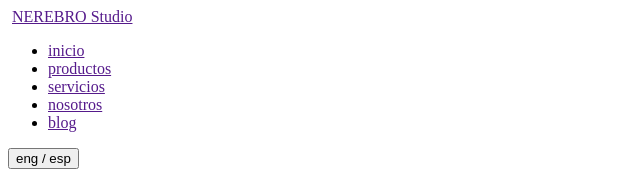
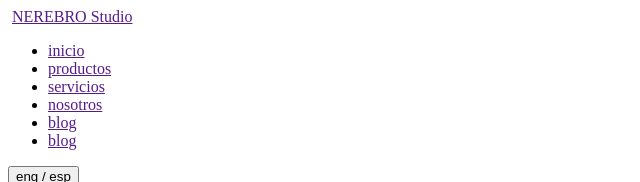
Before and after one commit to austinGcode/bruhhh, a plain HTML site: page index.html in a window 1280 px wide. Shown: the top 182 px of the page, without its empty margins (0-640 px from the left). Drawn offline with Linux system fonts and the light colour scheme.

Commit message:
commit-2

```diff
--- a/index.html
+++ b/index.html
@@ -58,6 +58,8 @@
                     <li><a href="">servicios</a></li>
                     <li><a href="">nosotros</a></li>
                     <li><a href="">blog</a></li>
+                    <li><a href="">blog</a></li>
+
                 </ul>
             </nav>
             <button>eng / esp</button>
```
